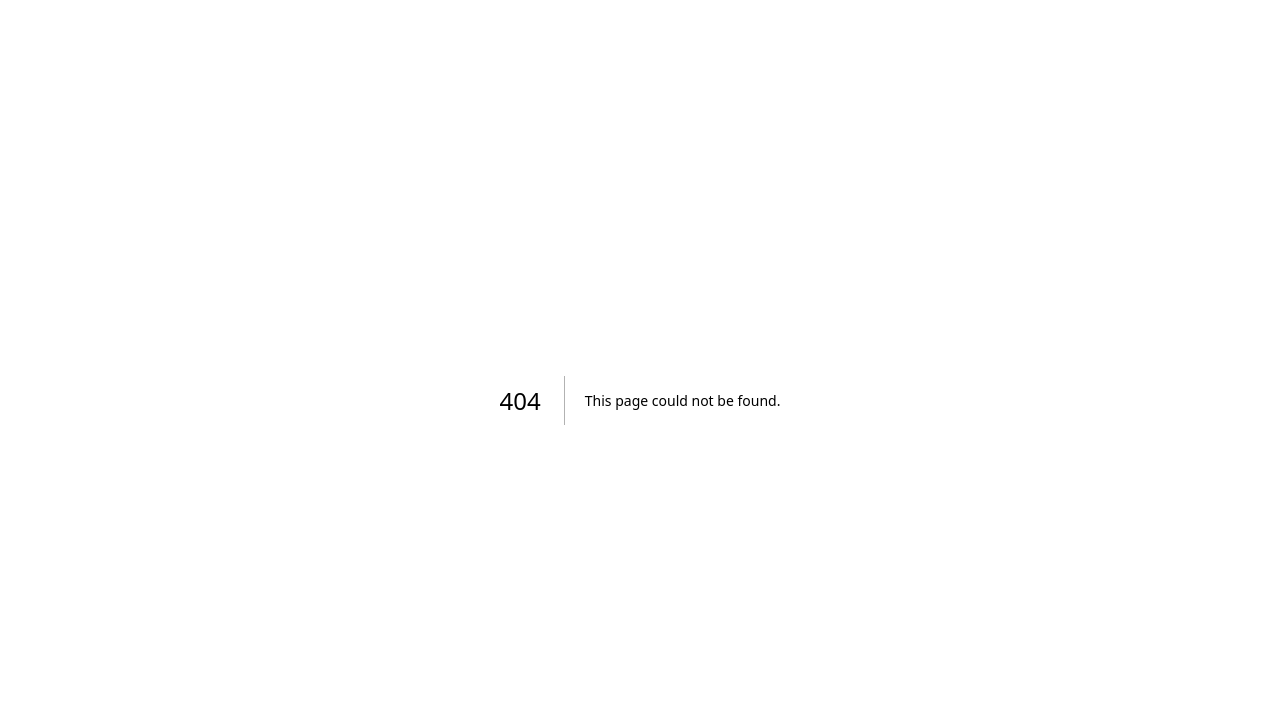
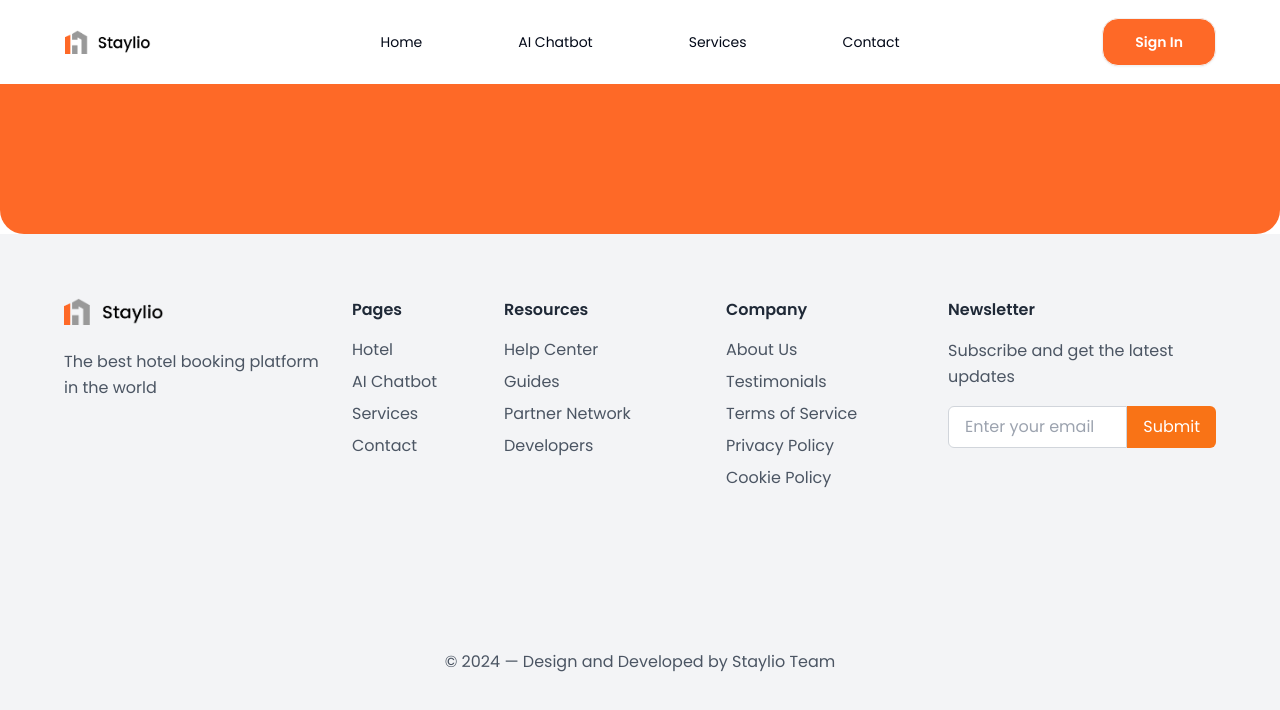
Before and after one commit to irfanseptian009/staylio-website, a Next.js app in the folder staylio/: page /hotel/brits-hotel-legian in a window 1280 px wide. Before the commit this address had no page. Shown: the top 710 px of the page. Built offline with nearby package versions, Linux system fonts and the light colour scheme.

Commit message:
Add Hotel Detail Page

```diff
--- /dev/null
+++ b/staylio/src/app/(withNavbar)/hotel/[hotelName]/page.tsx
@@ -0,0 +1,12 @@
+import React from 'react'
+
+export default function Page({ params }: { params: { hotelName: string}} ) {
+  return (
+    <div>
+        {/* BreadCrumb Section */}
+        <div className='w-full h-[150px] bg-[#FE6927] rounded-b-3xl'>
+
+        </div>
+    </div>
+  )
+}
```
